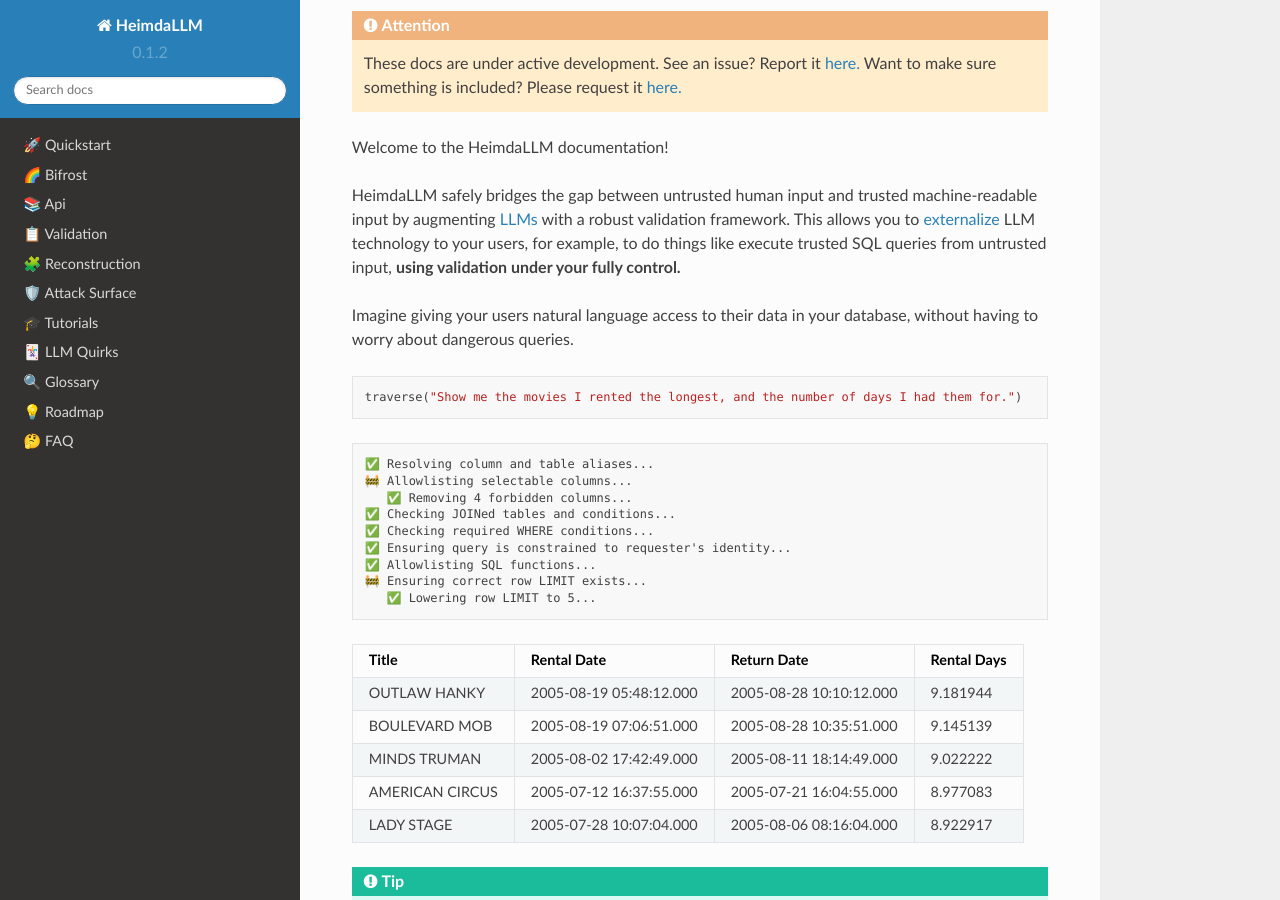
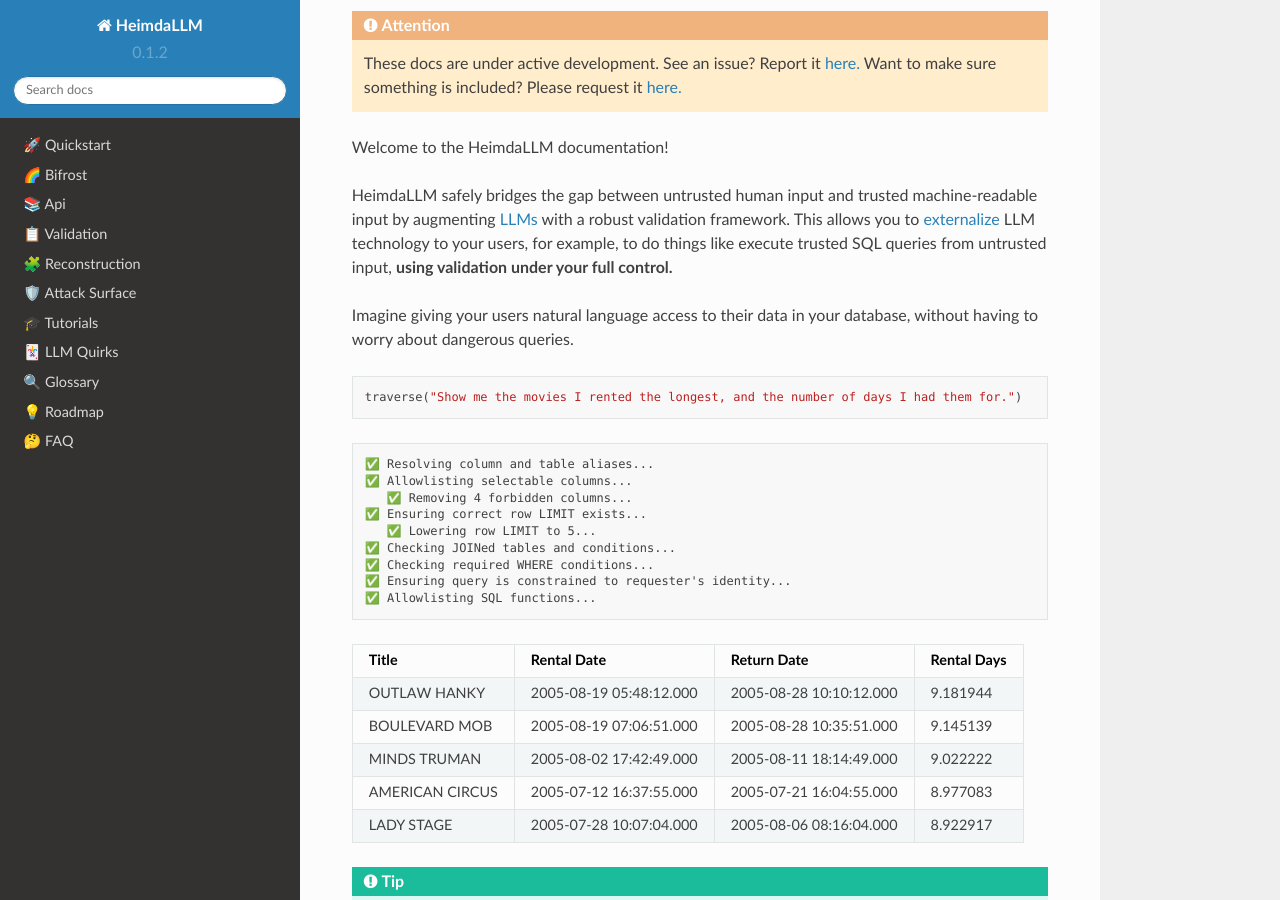
Before and after one commit to amoffat/HeimdaLLM, a Sphinx documentation site: the page built from docs/source/index.rst, in a window 1280 px wide and 900 px high, scrolled down 637 px. Built offline with Sphinx 7.4.7 and the Read the Docs theme 2.0.0, drawn with Linux system fonts in a browser that asks for light colours.

```diff
--- a/docs/source/index.rst
+++ b/docs/source/index.rst
@@ -45,7 +45,7 @@ HeimdaLLM safely bridges the gap between untrusted human input and trusted
 machine-readable input by augmenting :term:`LLMs <LLM>` with a robust validation
 framework. This allows you to :term:`externalize <externalizing>` LLM technology to your
 users, for example, to do things like execute trusted SQL queries from untrusted input,
-**using validation under your fully control.**
+**using validation under your full control.**
 
 Imagine giving your users natural language access to their data in your database,
 without having to worry about dangerous queries.
@@ -57,14 +57,14 @@ without having to worry about dangerous queries.
 .. code-block:: text
 
    ✅ Resolving column and table aliases...
-   🚧 Allowlisting selectable columns...
+   ✅ Allowlisting selectable columns...
       ✅ Removing 4 forbidden columns...
+   ✅ Ensuring correct row LIMIT exists...
+      ✅ Lowering row LIMIT to 5...
    ✅ Checking JOINed tables and conditions...
    ✅ Checking required WHERE conditions...
    ✅ Ensuring query is constrained to requester's identity...
    ✅ Allowlisting SQL functions...
-   🚧 Ensuring correct row LIMIT exists...
-      ✅ Lowering row LIMIT to 5...
 
 +-----------------+------------------------+------------------------+--------------+
 | Title           | Rental Date            | Return Date            | Rental Days  |
```
Also changed, not shown: README.md (+21 -7 lines).
